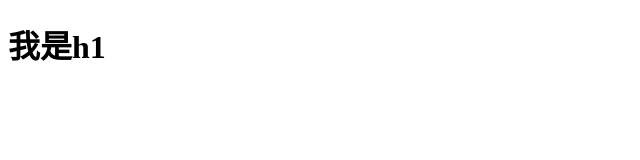
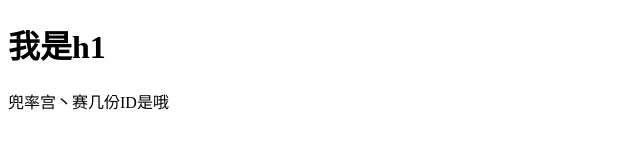
Before and after one commit to Kelong01/hello, a plain HTML site: page index.html in a window 1280 px wide. Shown: the whole page, without its empty margins (0-640 px from the left). Drawn offline with Linux system fonts and the light colour scheme.

Commit message:
修改index和1.txt

```diff
--- a/index.html
+++ b/index.html
@@ -6,5 +6,6 @@
 </head>
 <body>
 	<h1>我是h1</h1>
+	<p>兜率宫丶赛几份ID是哦</p>
 </body>
 </html>
```
Also changed, not shown: 1.txt.
